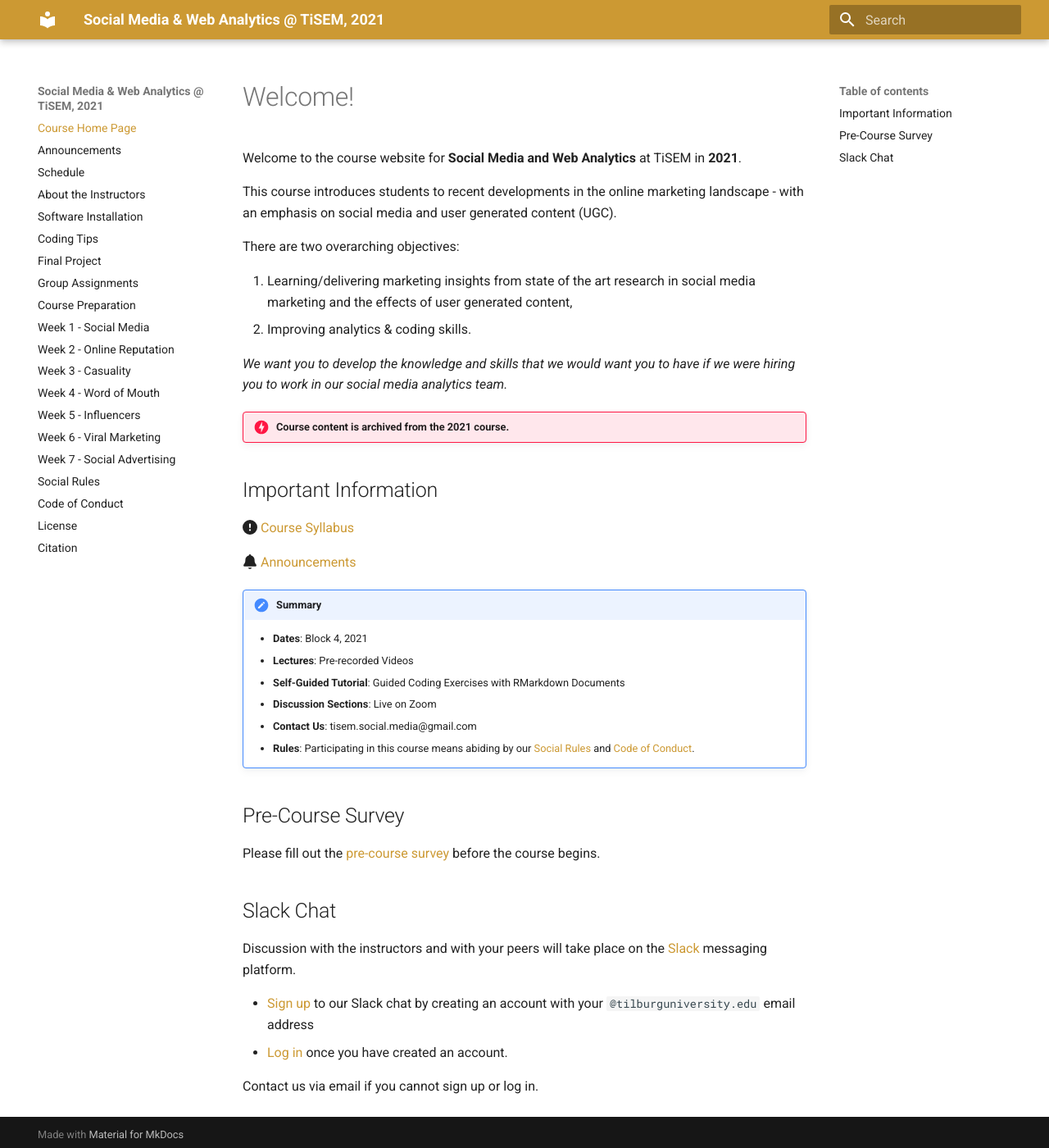
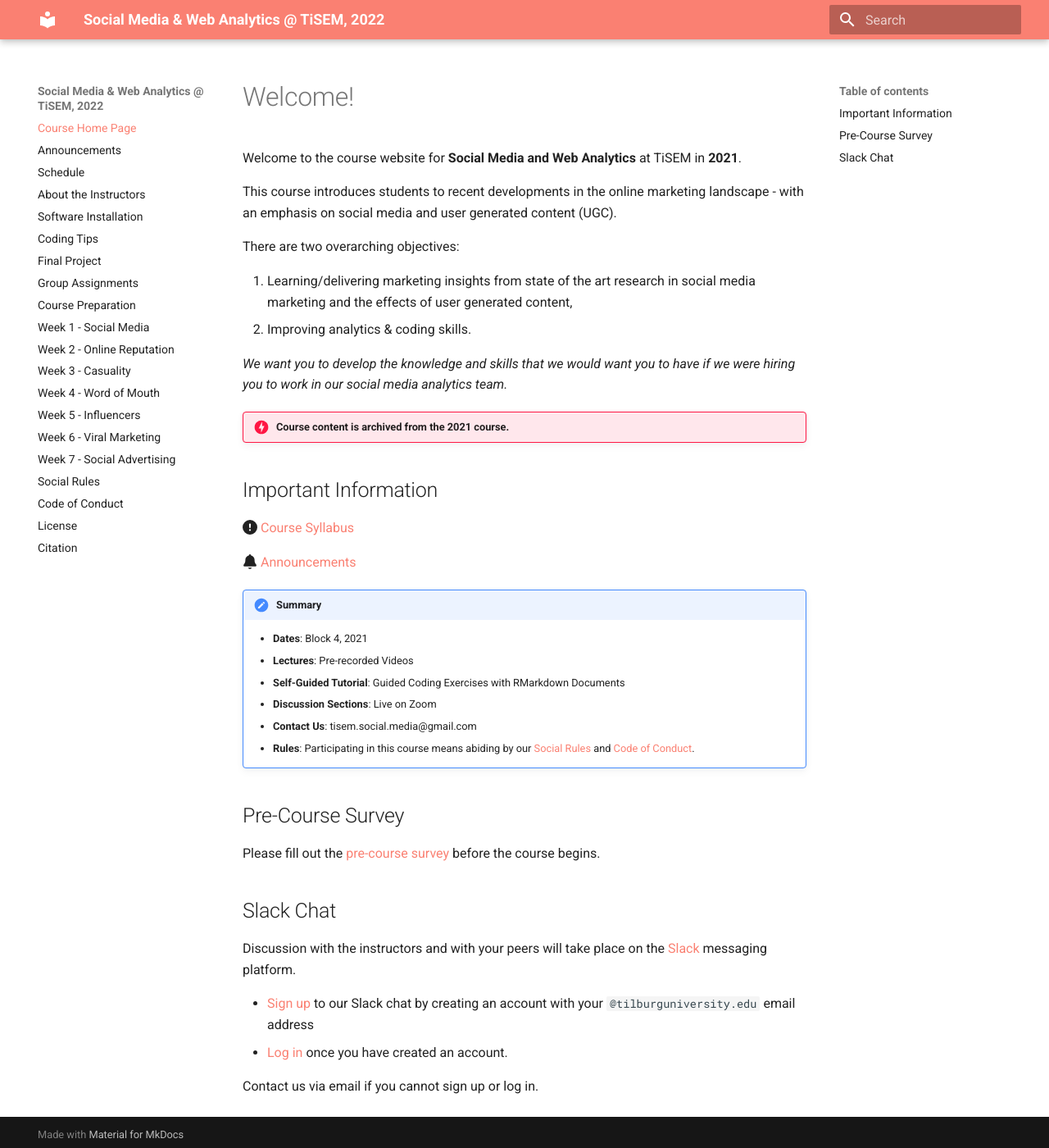
Before and after one commit to tisem-digital-marketing/2022-smwa, an MkDocs documentation site: the page built from docs/index.md, in a window 1280 px wide and 1400 px high. Shown: the whole window at 82% size. Built offline with MkDocs 1.6.1 and Material for MkDocs 9.7.7, drawn with Linux system fonts in a browser that asks for light colours; old or Windows-style settings are respelled for this version of MkDocs.

Commit message:
new year, new color

```diff
--- a/docs/stylesheets/extra.css
+++ b/docs/stylesheets/extra.css
@@ -1,5 +1,5 @@
 :root {
-    --md-primary-fg-color:        #CC9933;
-    --md-primary-fg-color--light: #CC9933;
-    --md-primary-fg-color--dark:  #FFCF68;
+    --md-primary-fg-color:        #FA8072;
+    --md-primary-fg-color--light: #FA8072;
+    --md-primary-fg-color--dark:  #FA8072;
   }
--- a/mkdocs.yml
+++ b/mkdocs.yml
@@ -1,4 +1,4 @@
-site_name: Social Media & Web Analytics @ TiSEM, 2021
+site_name: Social Media & Web Analytics @ TiSEM, 2022
 pages:
 - Course Home Page: index.md
 - Announcements: announcements.md
```
